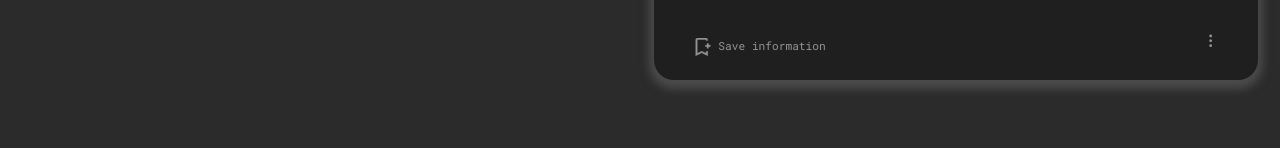
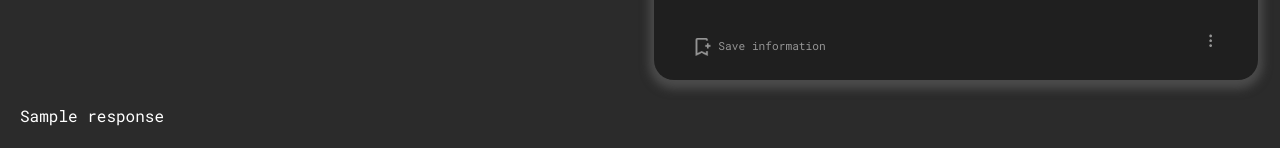
Before and after one commit to felixschwebel/CodeCheck, a Flask app: template templates/codecheck.html in a window 1280 px wide. Shown: the part 664-812 px from the top of the page. Before the commit the page ends 754 px from the top, so only its background shows below. Run offline with Flask 2, Linux system fonts and the light colour scheme; the template is opened without the code that fills it: values that come from a table or form of the project are taken from there, most other values are stand-ins (such as "Sample title", 1, 10 or a date in 2020); some libraries are stand-ins or nearby versions.

Commit message:
get test API response

```diff
--- a/server.py
+++ b/server.py
@@ -7,6 +7,8 @@ from flask_wtf import FlaskForm
 from werkzeug.security import generate_password_hash, check_password_hash
 from flask_login import UserMixin, login_user, LoginManager, login_required, current_user, logout_user
 import os
+import requests
+import openai
 
 # ---------------------------- CONFIGURATIONS ------------------------
 # CodeMirror Settings
@@ -29,6 +31,7 @@ class CodeForm(FlaskForm):
 
 # ---------------------------- FLASK APP ------------------------------
 app = Flask(__name__)
+openai.api_key = os.environ["OPENAI_API_KEY"]
 app.config['SECRET_KEY'] = os.environ['SECRET_KEY']
 app.config.from_object(__name__)
 
@@ -47,11 +50,45 @@ def home():
 def codecheck():
     code_form = CodeForm()
     if code_form.validate_on_submit():
-        print(request.form.get('button-id'))
-        print(code_form.source_code.data)
+
+        # get the form parameters
+        func_type = request.form.get('button-id')
+        input_code = code_form.source_code.data
+
+        # code.explain() - function
+        if func_type == 'FUNC-EXPLAIN':
+            response = requests.get(url='https://api.npoint.io/8d0ad4e4d436c98cad0f').json()['FizzBuzz']
+            return render_template('codecheck.html', code_form=code_form, response=response)
+
     return render_template('codecheck.html', code_form=code_form)
 
 
 # ---------------------------- RUN SERVER ------------------------------
 if __name__ == '__main__':
     app.run(debug=True)
+
+
+# def index():
+#     if request.method == "POST":
+#         animal = request.form["animal"]
+#         response = openai.Completion.create(
+#             model="text-davinci-003",
+#             prompt=generate_prompt(animal),
+#             temperature=0.6,
+#         )
+#         return redirect(url_for("index", result=response.choices[0].text))
+#
+#     result = request.args.get("result")
+#     return render_template("index.html", result=result)
+#
+#
+# def generate_prompt(animal):
+#     return """Suggest three names for an animal that is a superhero.
+#
+# Animal: Cat
+# Names: Captain Sharpclaw, Agent Fluffball, The Incredible Feline
+# Animal: Dog
+# Names: Ruff the Protector, Wonder Canine, Sir Barks-a-Lot
+# Animal: {}
+# Names:""".format(
+#         animal.capitalize()
--- a/templates/codecheck.html
+++ b/templates/codecheck.html
@@ -175,6 +175,13 @@
     </div>
 
 
+  <!-- TEST DIV -->
+  <div>
+    {% if response: %}
+    {{ response }}
+    {% endif %}
+  </div>
+
 </div>
 
 {% endblock %}
```
Also changed, not shown: requirements.txt (+20 -0 lines).
